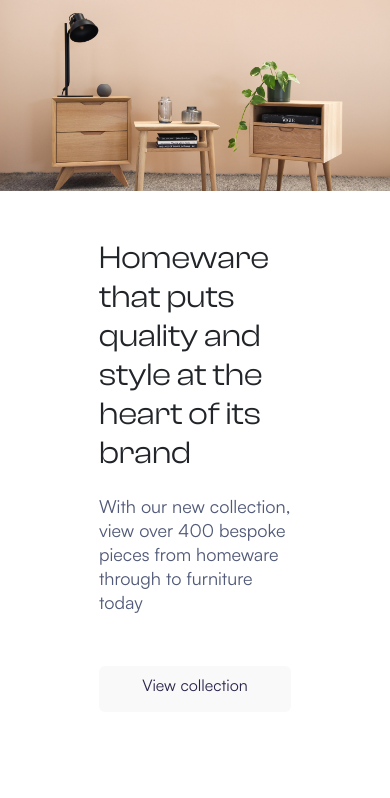
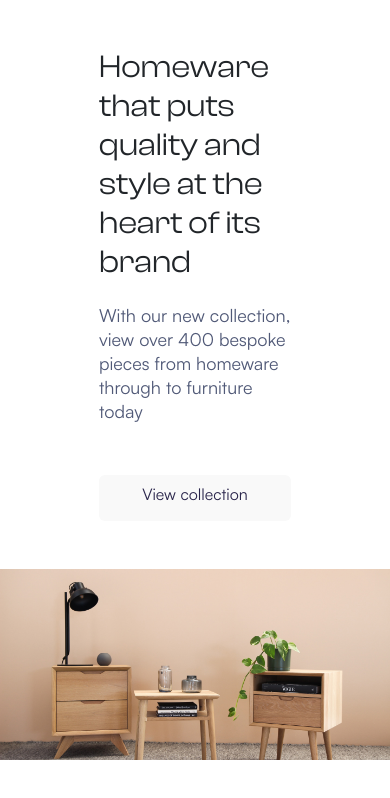
Before and after one commit to tsabo123/bootstrap--8, a plain HTML site: page index.html in a window 390 px wide. Drawn offline with nearby package versions, Linux system fonts and the light colour scheme; files whose address does not match are found by name.

Commit message:
Add files via upload

```diff
--- a/index.html
+++ b/index.html
@@ -12,7 +12,7 @@
 </head>
 <body>
 <div class="h-100 container-fluid">
-  <div class="h-100 row  flex-colomn-reverse flex-md-row flex-sm-column-reverse ">
+  <div class="h-100 row  flex-colomn-reverse flex-md-row flex-sm-column-reverse box">
     <div class="col-md-6 col-12 p-0">
       <div class="image ">
         <img class="img-fluid " src="50 50 Split.jpg">
--- a/style.css
+++ b/style.css
@@ -39,8 +39,6 @@ body {
     text-align: center;
 }
 .white {
-
-
 
     font-family: 'Satoshi-Regular';
     font-style: normal;
@@ -94,6 +92,10 @@ body {
         margin-inline: center;
 
     }
+    .box{
+        display: flex;
+        flex-direction: column-reverse !important;
+    }
 
 }
 @media screen  and (min-width:768px){
```
